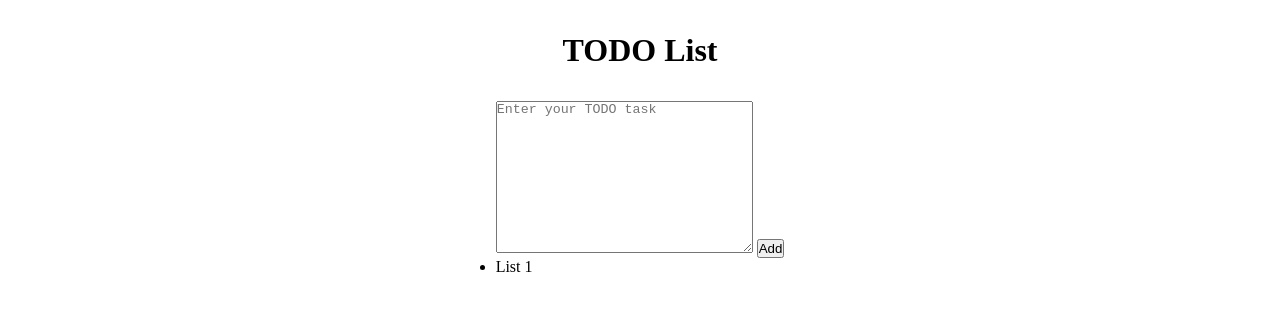
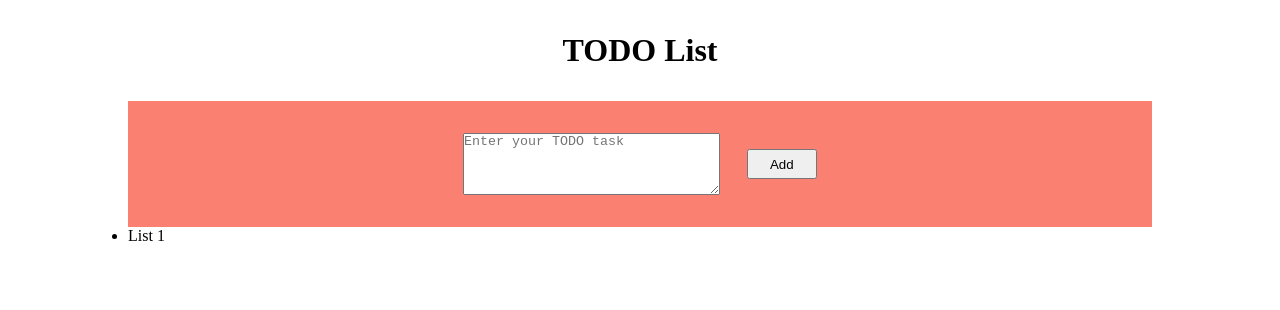
Before and after one commit to rrgmon/todolist, a plain HTML site: page index.html in a window 1280 px wide. Drawn offline with Linux system fonts and the light colour scheme.

Commit message:
Edited styling of textarea

```diff
--- a/index.html
+++ b/index.html
@@ -16,7 +16,7 @@
     <main>
         <div class="container">
             <div class="todo-head">
-                <textarea name="todos" id="add-todo" cols="30" rows="10" placeholder="Enter your TODO task"></textarea>
+                <textarea name="todos" id="add-todo" cols="30" rows="4" placeholder="Enter your TODO task"></textarea>
                 <button class="add-button">Add</button>
             </div>
             <div class="todo-body">
--- a/style.css
+++ b/style.css
@@ -20,3 +20,26 @@ header {
     text-align: center;
     padding: 2em;
 }
+
+main,
+.container {
+    width: 100%;
+}
+
+.todo-head {
+    display: flex;
+    background-color: salmon;
+    width: 100%;
+    justify-content: center;
+    align-items: center;
+    padding: 2em;
+}
+
+.todo-head textarea,
+.add-button {
+    margin: 0 1em;
+}
+
+.todo-head .add-button {
+    padding: 0.4em 1.6em;
+}
```
